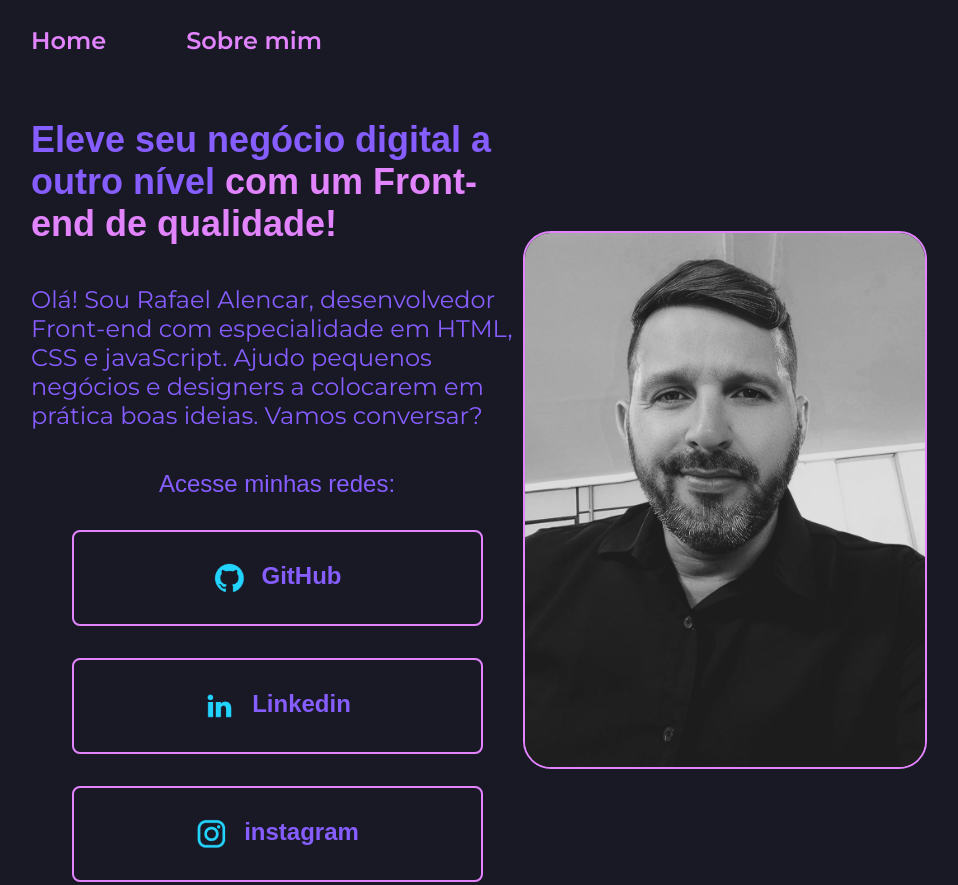
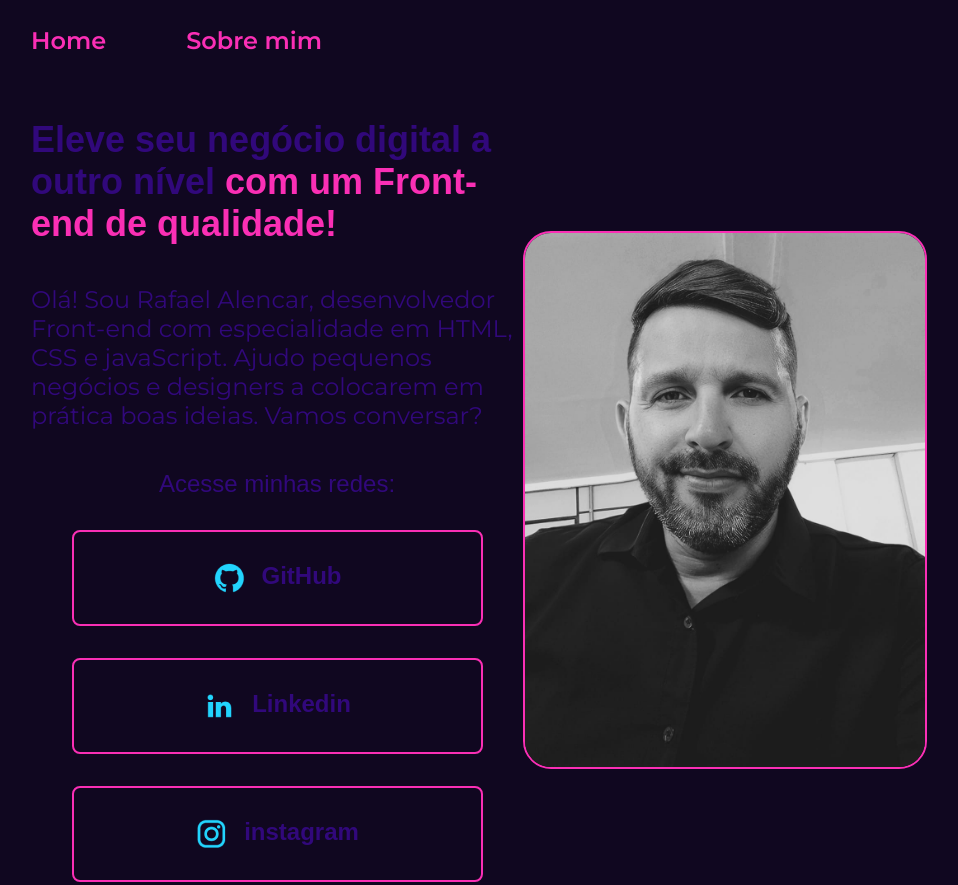
Before and after one commit to RafaelOsama/Portif-lio_Alura, a plain HTML site: page index.html in a window 1280 px wide. Shown: the top 885 px of the page, without its empty margins (161-1119 px from the left). Drawn offline with Linux system fonts and the light colour scheme; a web font is replaced by a local one.

Commit message:
Palheta de cores

```diff
--- a/styles/style.css
+++ b/styles/style.css
@@ -1,10 +1,10 @@
 @import url('http://fonts.googleapis.com/css2?family=Krona=One&family=Montserrat:wght@400;600&display=swap');
 
 :root {
-    --cor-primaria: #191825;
-    --cor-secundaria: #865DFF;
-    --cor-terciaria: #E384FF;
-    --cor-houver: #FFA3FD;
+    --cor-primaria: #100720;
+    --cor-secundaria: #31087B;
+    --cor-terciaria: #FA2FB5;
+    --cor-houver: #FFC23C;
 
     --fonte-primaria: 'Krona one', sans-serif;
     --fonte-secundaria: 'Montserrat', sans-serif;
```
